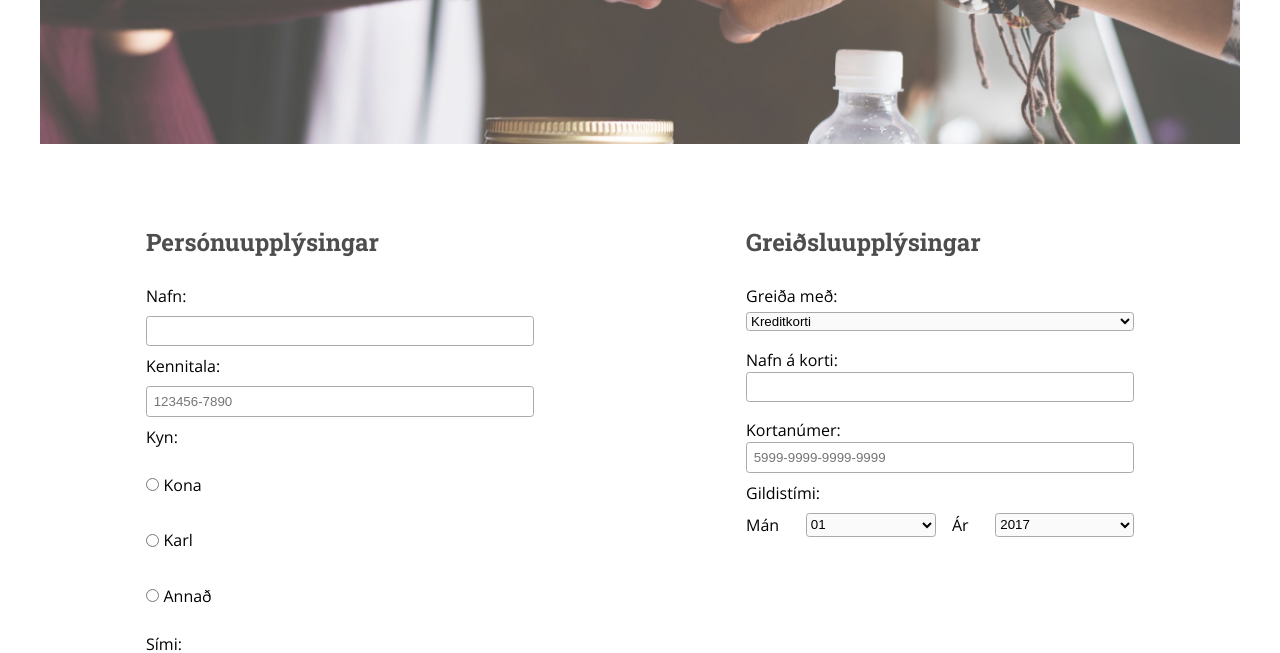
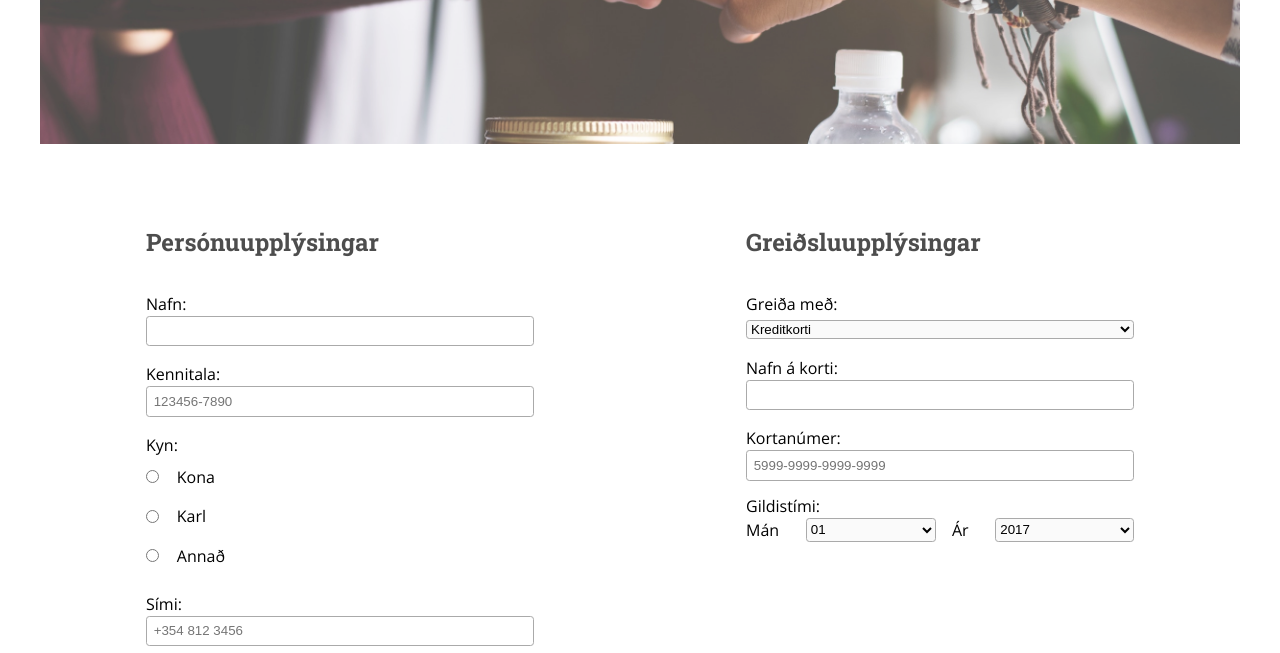
Before and after one commit to aheimdal/stora-verkefni1, a website: page kaupa.html in a window 1280 px wide. Shown: the part 272-925 px from the top of the page. Drawn offline with nearby package versions, Linux system fonts and the light colour scheme.

Commit message:
Sigga- html villur í kaupa og styles

```diff
--- a/kaupa.html
+++ b/kaupa.html
@@ -52,28 +52,27 @@
               <label>
                   <input type="checkbox" checked>
                   Skrá mig á póstlista
-                </label>
+              </label>
             </div>
           </fieldset>
         </section>
         <section class="greidslu">
           <fieldset>
             <legend>Greiðsluupplýsingar</legend>
-            <label>Greiða með:
+            <label>Greiða með:</label>
               <select>
                 <option value="Kreditkort">Kreditkorti</option>
                 <option value="Millifærslu">Millifærslu</option>
                 <option value="Reiðufé">Reiðufé</option>
               </select>
-            </label>
             <label>Nafn á korti:
               <input type="text" name="kortanafn">
             </label>
-            <label>Kortanúmer:
+            <label for="kortanumer">Kortanúmer:</label>
               <input
-                type="text"
+                type="text" id="kortanumer"
                 placeholder="5999-9999-9999-9999">
-            </label> Gildistími: <br>
+             Gildistími: <br>
             <div class="manud">
               <label>Mán
               <select>
@@ -90,7 +89,7 @@
                 <option value="11">11</option>
                 <option value="12">12</option>
               </select>
-            </label>
+              </label>
               <label>Ár
               <select>
                 <option value="17">2017</option>
--- a/styles.css
+++ b/styles.css
@@ -434,6 +434,8 @@ legend {
      .personu {max-width: 30em;}
     .greidslu {max-width: 30em;}
     .checkbox input {margin-bottom: 1em;}
+    .input{padding-bottom: 2em;}
+    .header__b {background-position: left;}
 }
 
 
@@ -443,16 +445,17 @@ select {
 }
 input, label {
   display: inline-block;
-  padding-top: 0.5em;
-  padding-bottom: 0.5em;
+  padding-top: 1em;
   width: 100%;
 }
+.radio {padding-top: 1em;}
 .radio input {
   width: 1em;
   margin-top: 1em;
   margin-bottom: 1em;
+  margin-right: 1em;
 }
-
+.radio label {padding: 0em;}
 .checkbox input {
   width: 1em;
   margin-top: 1em;
@@ -468,6 +471,7 @@ input, select {
   border-width: 1px;
   border-color: rgba(170, 170, 170, 1);
 }
+#kortanumer{margin-bottom: 1em;}
 .manud {
   display: inline-flex;
   width: 100%;
@@ -475,10 +479,10 @@ input, select {
 .manud * {
  display: inline-flex;
 }
-.manud :nth-child(2) {
+.manud label:nth-child(2) {
   padding-left: 1em;
 }
-
+.manud label{padding: 0em;}
 .manud select {
   margin-left: 2em;
 }
```
